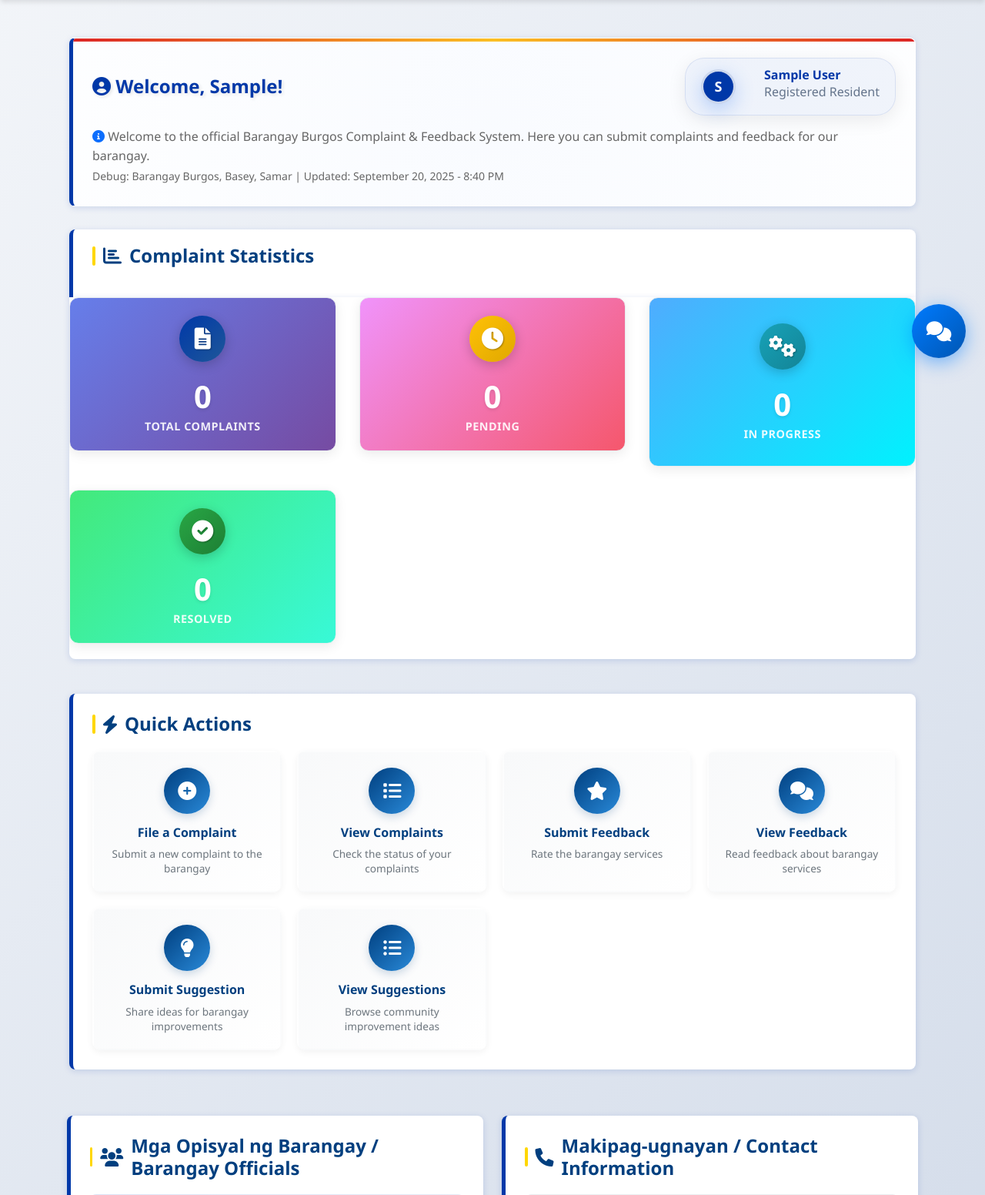
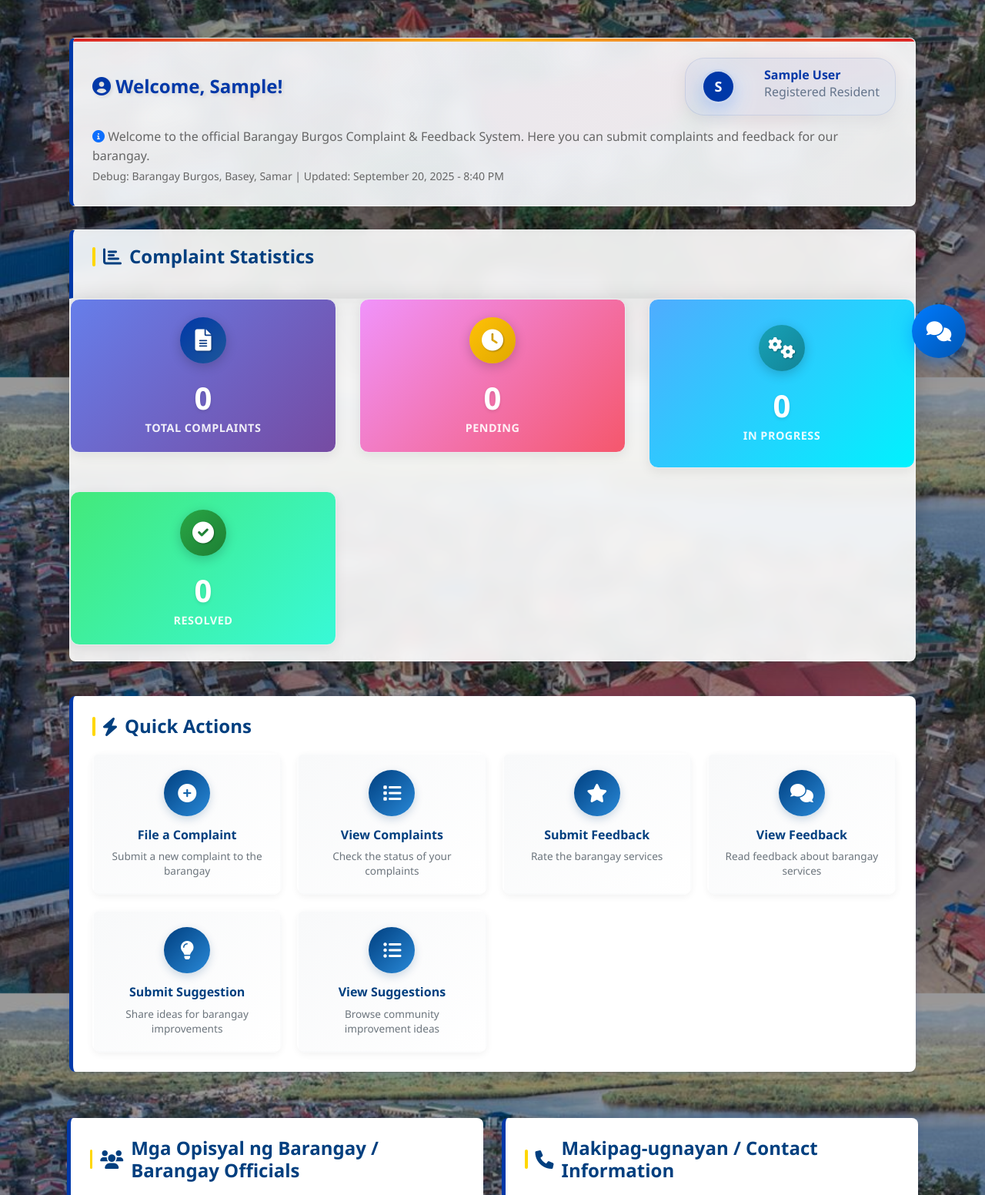
Before and after one commit to qwertyuiop547/mywebapp, a Django app: page /en/dashboard/resident/ in a window 1280 px wide. Shown: the part 310-1862 px from the top of the page at 77% size. Run offline with Django 5.2, Linux system fonts and the light colour scheme; the visitor is signed in with stand-in values (Sample User, id 1); data that the repository does not hold is empty; some libraries are stand-ins or nearby versions.

Commit message:
Add beautiful aerial background to resident dashboard with glass morphism effects

```diff
--- a/templates/dashboard/resident_dashboard.html
+++ b/templates/dashboard/resident_dashboard.html
@@ -28,7 +28,12 @@
     }
 
     body {
-        background: linear-gradient(135deg, #f5f7fa 0%, #c3cfe2 100%);
+        background: linear-gradient(rgba(0, 0, 0, 0.3), rgba(0, 0, 0, 0.3)),
+                    url('{% static "images/474106523_917891393848174_7194567452072847933_n.jpg" %}') center center !important;
+        background-size: cover !important;
+        background-attachment: fixed !important;
+        background-repeat: no-repeat !important;
+        min-height: 100vh !important;
         font-family: 'Segoe UI', Tahoma, Geneva, Verdana, sans-serif;
         line-height: 1.6;
         color: #333;
@@ -36,11 +41,13 @@
 
     /* Dashboard Welcome Section */
     .dashboard-welcome {
-        background: white;
+        background: rgba(255, 255, 255, 0.9);
+        backdrop-filter: blur(10px);
         border-radius: var(--border-radius);
         padding: 25px;
         margin: 25px 0;
-        box-shadow: var(--shadow-light);
+        box-shadow: 0 8px 32px rgba(0,0,0,0.2);
+        border: 1px solid rgba(255, 255, 255, 0.3);
         border-left: 5px solid var(--ph-blue);
     }
 
@@ -107,12 +114,14 @@
     }
 
     .section-header {
-        background: white;
+        background: rgba(255, 255, 255, 0.9);
+        backdrop-filter: blur(10px);
         padding: 20px 25px;
         border-radius: var(--border-radius) var(--border-radius) 0 0;
+        border: 1px solid rgba(255, 255, 255, 0.3);
         border-left: 5px solid var(--ph-blue);
         margin-bottom: 0;
-        box-shadow: var(--shadow-light);
+        box-shadow: 0 8px 32px rgba(0,0,0,0.2);
     }
 
     .section-title {
@@ -129,16 +138,19 @@
         display: grid;
         grid-template-columns: repeat(4, 1fr);
         gap: 0;
-        background: white;
+        background: rgba(255, 255, 255, 0.9);
+        backdrop-filter: blur(10px);
         padding: 0;
         border-radius: 0 0 var(--border-radius) var(--border-radius);
-        box-shadow: var(--shadow-light);
+        border: 1px solid rgba(255, 255, 255, 0.3);
+        border-top: none;
+        box-shadow: 0 8px 32px rgba(0,0,0,0.2);
         overflow: hidden;
         align-items: stretch;
     }
 
     .stat-card {
-        background: white !important;
+        background: transparent !important;
         padding: 30px 20px !important;
         border: none !important;
         border-radius: 0 !important;
```
